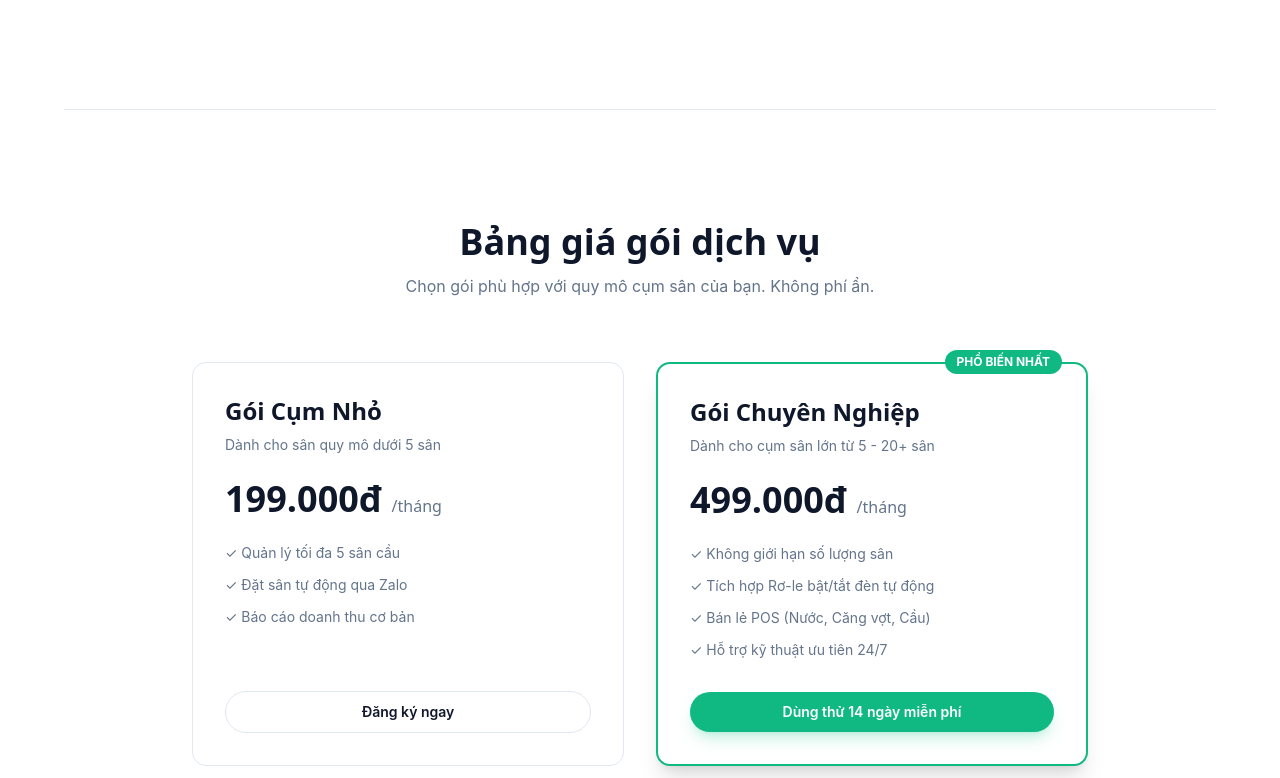
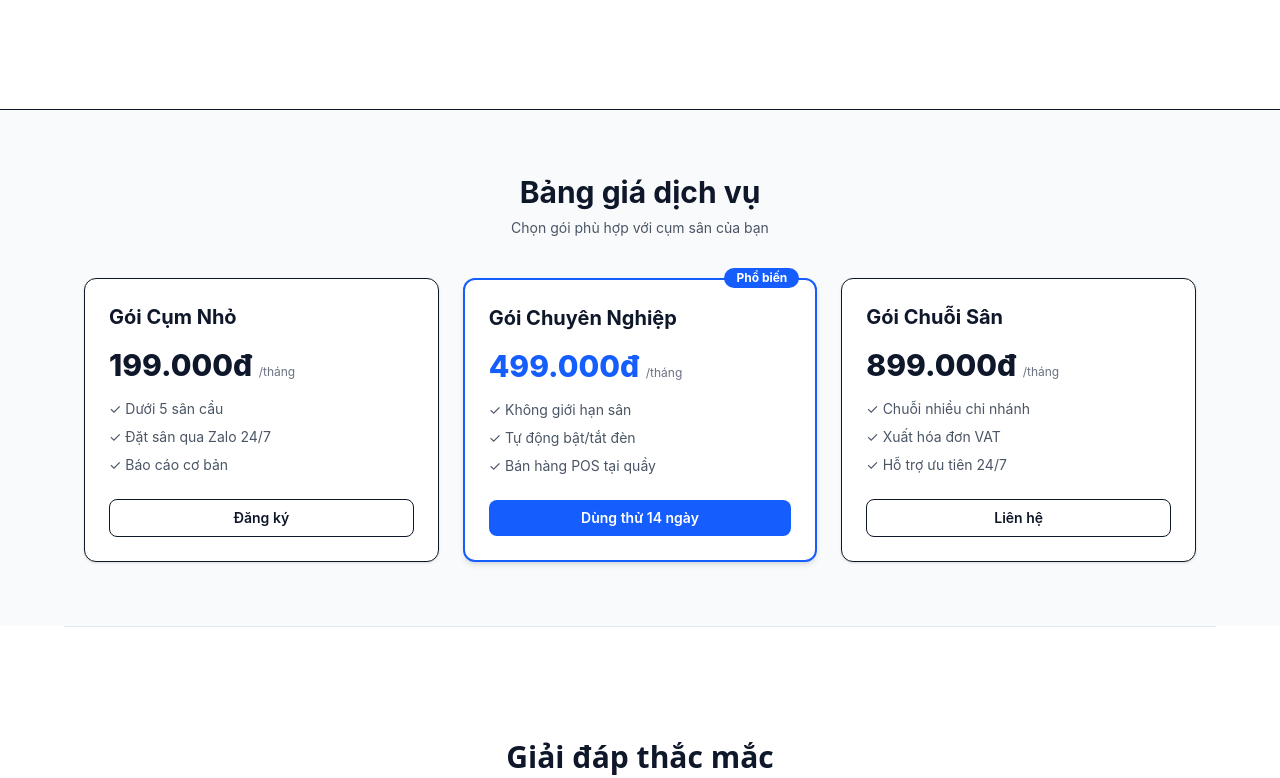
Before and after one commit to tranquynhtrang1502hk-cell/TKW-2551050225-TRANG, a website: page index.html in a window 1280 px wide. Shown: the part 1948-2726 px from the top of the page. Drawn offline with nearby package versions, Linux system fonts and the light colour scheme; files that its build step writes are made by us from their sources.

Commit message:
nhiemvu 3

```diff
--- a/index.html
+++ b/index.html
@@ -144,48 +144,61 @@
       </figure>
     </section>
 
-    <!-- SECTION 7: BẢNG GIÁ -->
-    <section id="bang-gia" class="section border-t border-line" aria-labelledby="bang-gia-title">
-      <div class="text-center max-w-2xl mx-auto mb-16">
-        <h2 id="bang-gia-title" class="font-display text-3xl font-bold sm:text-4xl">Bảng giá gói dịch vụ</h2>
-        <p class="text-muted mt-3">Chọn gói phù hợp với quy mô cụm sân của bạn. Không phí ẩn.</p>
+    <!-- SECTION 7: BẢNG GIÁ (Nhiệm vụ 3) -->
+<section id="bang-gia" class="border-t bg-gray-50 py-16">
+  <div class="mx-auto max-w-6xl px-5 text-center">
+    <h2 class="text-3xl font-bold">Bảng giá dịch vụ</h2>
+    <p class="mt-2 text-sm text-gray-600">Chọn gói phù hợp với cụm sân của bạn</p>
+
+    <!-- Grid 3 thẻ: Mobile 1 cột -> Tablet 2 cột -> Desktop 3 cột -->
+    <div class="mt-10 grid gap-6 sm:grid-cols-2 lg:grid-cols-3 text-left">
+
+      <!-- Thẻ 1 -->
+      <div class="rounded-xl border bg-white p-6 shadow-sm flex flex-col justify-between">
+        <div>
+          <h3 class="text-xl font-bold">Gói Cụm Nhỏ</h3>
+          <p class="mt-4 text-3xl font-extrabold">199.000đ <span class="text-xs text-gray-500 font-normal">/tháng</span></p>
+          <ul class="mt-4 space-y-2 text-sm text-gray-600">
+            <li>✓ Dưới 5 sân cầu</li>
+            <li>✓ Đặt sân qua Zalo 24/7</li>
+            <li>✓ Báo cáo cơ bản</li>
+          </ul>
+        </div>
+        <a href="#dang-ky" class="mt-6 block rounded-lg border py-2 text-center text-sm font-semibold hover:bg-gray-50">Đăng ký</a>
       </div>
 
-      <div class="grid gap-8 md:grid-cols-2 max-w-4xl mx-auto">
-        <!-- Gói 1 -->
-        <div class="p-8 rounded-card border border-line bg-surface flex flex-col justify-between">
+      <!-- Thẻ 2 (Nổi bật) -->
+      <div class="relative rounded-xl border-2 border-blue-600 bg-white p-6 shadow-md flex flex-col justify-between">
+        <span class="absolute -top-3 right-4 rounded-full bg-blue-600 px-3 py-0.5 text-xs text-white font-bold">Phổ biến</span>
         <div>
-            <h3 class="font-display text-2xl font-bold mb-2">Gói Cụm Nhỏ</h3>
-            <p class="text-muted text-sm mb-6">Dành cho sân quy mô dưới 5 sân</p>
-            <p class="text-4xl font-extrabold font-display mb-6">199.000đ <span class="text-base font-normal text-muted">/tháng</span></p>
-            <ul class="space-y-3 text-sm text-muted mb-8">
-              <li>✓ Quản lý tối đa 5 sân cầu</li>
-              <li>✓ Đặt sân tự động qua Zalo</li>
-              <li>✓ Báo cáo doanh thu cơ bản</li>
+          <h3 class="text-xl font-bold">Gói Chuyên Nghiệp</h3>
+          <p class="mt-4 text-3xl font-extrabold text-blue-600">499.000đ <span class="text-xs text-gray-500 font-normal">/tháng</span></p>
+          <ul class="mt-4 space-y-2 text-sm text-gray-600">
+            <li>✓ Không giới hạn sân</li>
+            <li>✓ Tự động bật/tắt đèn</li>
+            <li>✓ Bán hàng POS tại quầy</li>
           </ul>
         </div>
-          <a href="#dang-ky" class="btn border border-line hover:bg-slate-50 w-full">Đăng ký ngay</a>
+        <a href="#dang-ky" class="mt-6 block rounded-lg bg-blue-600 py-2 text-center text-sm font-semibold text-white hover:bg-blue-700">Dùng thử 14 ngày</a>
       </div>
 
-        <!-- Gói 2 -->
-        <div class="p-8 rounded-card border-2 border-brand-600 bg-surface shadow-xl flex flex-col justify-between relative">
-          <span class="absolute -top-3.5 right-6 bg-brand-600 text-white text-xs font-bold px-3 py-1 rounded-full uppercase">Phổ biến nhất</span>
+      <!-- Thẻ 3 -->
+      <div class="rounded-xl border bg-white p-6 shadow-sm flex flex-col justify-between">
         <div>
-            <h3 class="font-display text-2xl font-bold mb-2">Gói Chuyên Nghiệp</h3>
-            <p class="text-muted text-sm mb-6">Dành cho cụm sân lớn từ 5 - 20+ sân</p>
-            <p class="text-4xl font-extrabold font-display mb-6">499.000đ <span class="text-base font-normal text-muted">/tháng</span></p>
-            <ul class="space-y-3 text-sm text-muted mb-8">
-              <li>✓ Không giới hạn số lượng sân</li>
-              <li>✓ Tích hợp Rơ-le bật/tắt đèn tự động</li>
-              <li>✓ Bán lẻ POS (Nước, Căng vợt, Cầu)</li>
-              <li>✓ Hỗ trợ kỹ thuật ưu tiên 24/7</li>
+          <h3 class="text-xl font-bold">Gói Chuỗi Sân</h3>
+          <p class="mt-4 text-3xl font-extrabold">899.000đ <span class="text-xs text-gray-500 font-normal">/tháng</span></p>
+          <ul class="mt-4 space-y-2 text-sm text-gray-600">
+            <li>✓ Chuỗi nhiều chi nhánh</li>
+            <li>✓ Xuất hóa đơn VAT</li>
+            <li>✓ Hỗ trợ ưu tiên 24/7</li>
           </ul>
         </div>
-          <a href="#dang-ky" class="btn btn-primary w-full">Dùng thử 14 ngày miễn phí</a>
+        <a href="#dang-ky" class="mt-6 block rounded-lg border py-2 text-center text-sm font-semibold hover:bg-gray-50">Liên hệ</a>
+      </div>
+
     </div>
   </div>
 </section>
-
     <!-- SECTION 8: CÂU HỎI THƯỜNG GẶP -->
     <section id="faq" class="section border-t border-line" aria-labelledby="faq-title">
       <div class="text-center max-w-2xl mx-auto mb-12">
```
Lines whose indentation alone changed are shown as unchanged.
